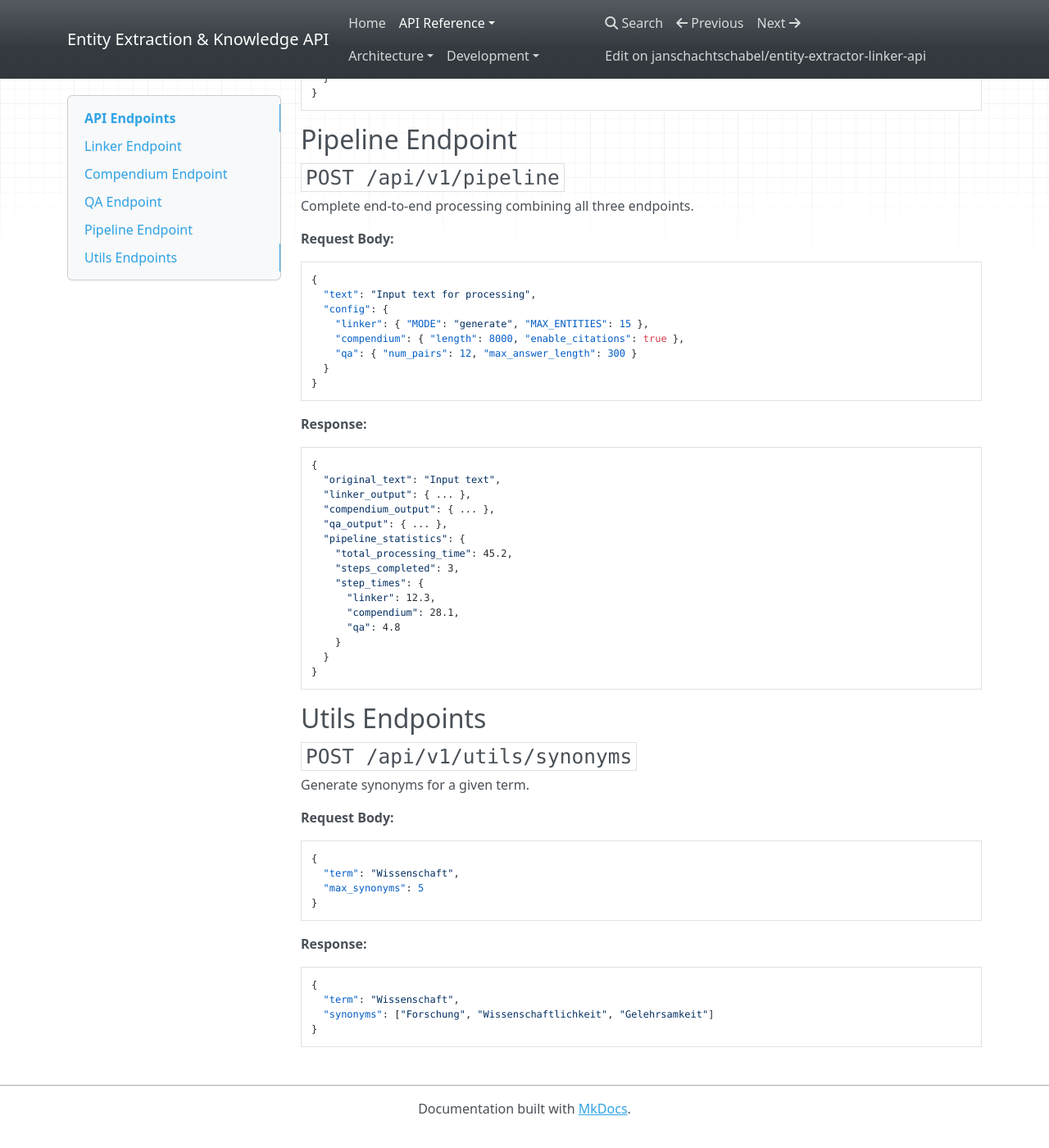
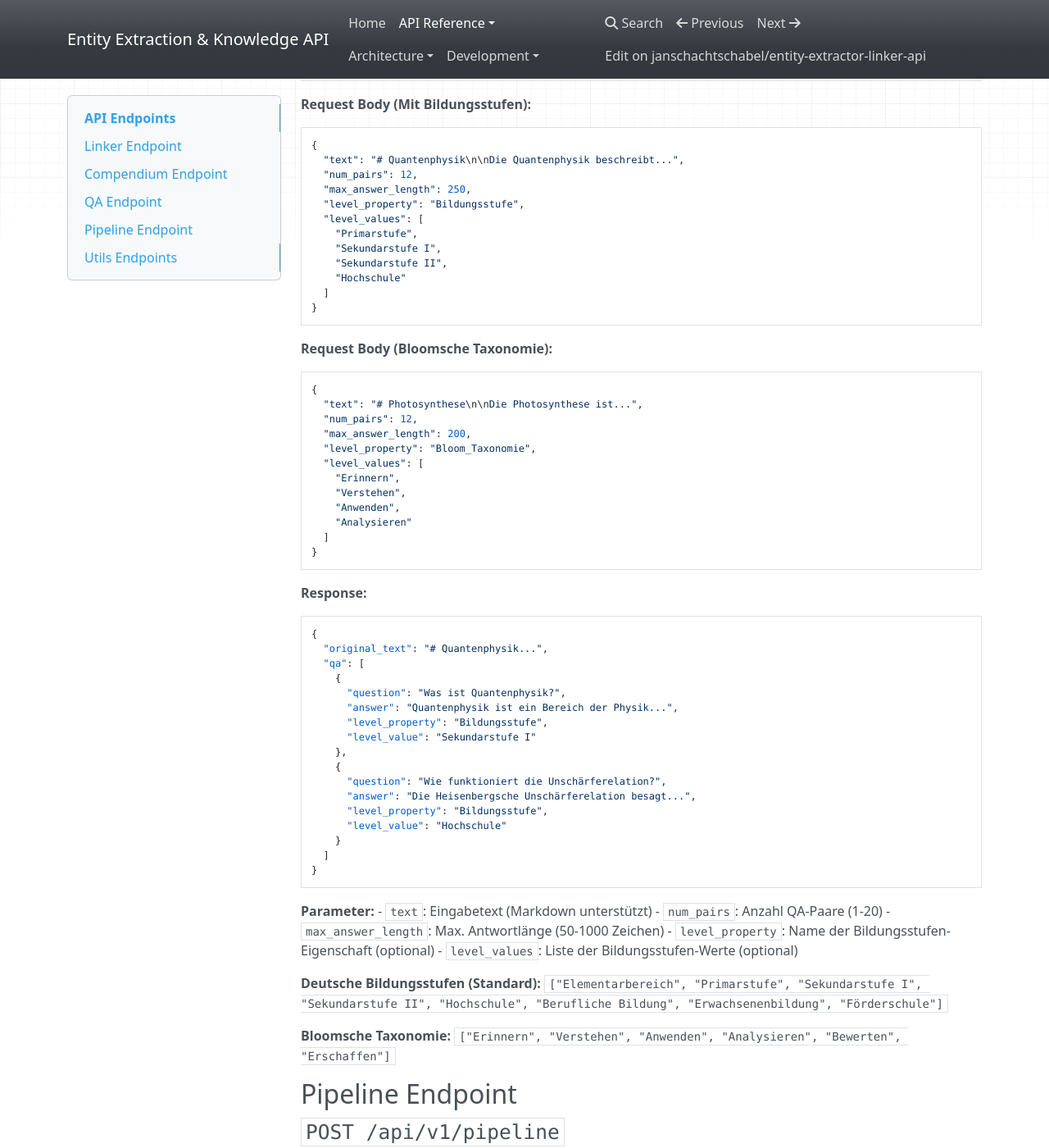
Before and after one commit to janschachtschabel/entity-extractor-linker-api, an MkDocs documentation site: the page built from docs/api/endpoints.md, in a window 1280 px wide and 1400 px high, scrolled down 1581 px. Shown: the whole window at 82% size. Built offline with MkDocs 1.6.1, drawn with Linux system fonts in a browser that asks for light colours; nearby versions of some CDN libraries; some of the changed text lies outside the part shown.

Commit message:
Update der QA Funktion.

````diff
--- a/docker-compose.yml
+++ b/docker-compose.yml
@@ -19,7 +19,7 @@ services:
       - ./cache:/app/cache
     restart: unless-stopped
     healthcheck:
-      test: ["CMD", "curl", "-f", "http://localhost:8000/api/health"]
+      test: ["CMD", "curl", "-f", "http://localhost:8000/health"]
       interval: 30s
       timeout: 10s
       retries: 3
--- a/docs/api/endpoints.md
+++ b/docs/api/endpoints.md
@@ -68,18 +68,82 @@ Generate educational content from entity data.
 
 ### `POST /api/v1/qa`
 
-Generate question-answer pairs from markdown content.
+Generate question-answer pairs from text content, with optional educational level distribution.
 
-**Request Body:**
+**Request Body (Standard):**
 ```json
 {
-  "markdown_content": "# Einstein\n\nAlbert Einstein war...",
-  "config": {
-    "num_pairs": 10,
-    "max_answer_length": 200
-  }
+  "text": "# Einstein\n\nAlbert Einstein war ein deutscher theoretischer Physiker...",
+  "num_pairs": 10,
+  "max_answer_length": 200
 }
 ```
+
+**Request Body (Mit Bildungsstufen):**
+```json
+{
+  "text": "# Quantenphysik\n\nDie Quantenphysik beschreibt...",
+  "num_pairs": 12,
+  "max_answer_length": 250,
+  "level_property": "Bildungsstufe",
+  "level_values": [
+    "Primarstufe",
+    "Sekundarstufe I",
+    "Sekundarstufe II",
+    "Hochschule"
+  ]
+}
+```
+
+**Request Body (Bloomsche Taxonomie):**
+```json
+{
+  "text": "# Photosynthese\n\nDie Photosynthese ist...",
+  "num_pairs": 12,
+  "max_answer_length": 200,
+  "level_property": "Bloom_Taxonomie",
+  "level_values": [
+    "Erinnern",
+    "Verstehen",
+    "Anwenden",
+    "Analysieren"
+  ]
+}
+```
+
+**Response:**
+```json
+{
+  "original_text": "# Quantenphysik...",
+  "qa": [
+    {
+      "question": "Was ist Quantenphysik?",
+      "answer": "Quantenphysik ist ein Bereich der Physik...",
+      "level_property": "Bildungsstufe",
+      "level_value": "Sekundarstufe I"
+    },
+    {
+      "question": "Wie funktioniert die Unschärferelation?",
+      "answer": "Die Heisenbergsche Unschärferelation besagt...",
+      "level_property": "Bildungsstufe",
+      "level_value": "Hochschule"
+    }
+  ]
+}
+```
+
+**Parameter:**
+- `text`: Eingabetext (Markdown unterstützt)
+- `num_pairs`: Anzahl QA-Paare (1-20)
+- `max_answer_length`: Max. Antwortlänge (50-1000 Zeichen)
+- `level_property`: Name der Bildungsstufen-Eigenschaft (optional)
+- `level_values`: Liste der Bildungsstufen-Werte (optional)
+
+**Deutsche Bildungsstufen (Standard):**
+`["Elementarbereich", "Primarstufe", "Sekundarstufe I", "Sekundarstufe II", "Hochschule", "Berufliche Bildung", "Erwachsenenbildung", "Förderschule"]`
+
+**Bloomsche Taxonomie:**
+`["Erinnern", "Verstehen", "Anwenden", "Analysieren", "Bewerten", "Erschaffen"]`
 
 ## Pipeline Endpoint
 
@@ -87,14 +151,57 @@ Generate question-answer pairs from markdown content.
 
 Complete end-to-end processing combining all three endpoints.
 
-**Request Body:**
+**Request Body (Standard):**
 ```json
 {
-  "text": "Input text for processing",
+  "text": "Einstein und die Relativitätstheorie",
   "config": {
-    "linker": { "MODE": "generate", "MAX_ENTITIES": 15 },
-    "compendium": { "length": 8000, "enable_citations": true },
-    "qa": { "num_pairs": 12, "max_answer_length": 300 }
+    "linker": {
+      "MODE": "generate",
+      "MAX_ENTITIES": 15,
+      "EDUCATIONAL_MODE": true
+    },
+    "compendium": {
+      "length": 8000,
+      "enable_citations": true,
+      "educational_mode": true
+    },
+    "qa": {
+      "num_pairs": 12,
+      "max_answer_length": 300
+    }
+  }
+}
+```
+
+**Request Body (Mit Bildungsstufen):**
+```json
+{
+  "text": "Quantencomputing und künstliche Intelligenz",
+  "config": {
+    "linker": {
+      "MODE": "generate",
+      "MAX_ENTITIES": 20,
+      "EDUCATIONAL_MODE": true,
+      "LANGUAGE": "de"
+    },
+    "compendium": {
+      "length": 10000,
+      "enable_citations": true,
+      "educational_mode": true,
+      "language": "de"
+    },
+    "qa": {
+      "num_pairs": 16,
+      "max_answer_length": 300,
+      "level_property": "Bildungsstufe",
+      "level_values": [
+        "Sekundarstufe II",
+        "Hochschule",
+        "Berufliche Bildung",
+        "Erwachsenenbildung"
+      ]
+    }
   }
 }
 ```
@@ -102,17 +209,45 @@ Complete end-to-end processing combining all three endpoints.
 **Response:**
 ```json
 {
-  "original_text": "Input text",
-  "linker_output": { ... },
-  "compendium_output": { ... },
-  "qa_output": { ... },
+  "original_text": "Quantencomputing und künstliche Intelligenz",
+  "linker_output": {
+    "entities": [...],
+    "metadata": {...}
+  },
+  "compendium_output": {
+    "markdown": "# Quantencomputing und KI\n\n...",
+    "metadata": {...}
+  },
+  "qa_output": {
+    "original_text": "...",
+    "qa": [
+      {
+        "question": "Was ist ein Quantencomputer?",
+        "answer": "Ein Quantencomputer nutzt quantenmechanische...",
+        "level_property": "Bildungsstufe",
+        "level_value": "Sekundarstufe II"
+      },
+      {
+        "question": "Wie funktioniert Quantenverschränkung?",
+        "answer": "Quantenverschränkung beschreibt ein Phänomen...",
+        "level_property": "Bildungsstufe",
+        "level_value": "Hochschule"
+      }
+    ]
+  },
   "pipeline_statistics": {
-    "total_processing_time": 45.2,
+    "total_processing_time": 67.4,
     "steps_completed": 3,
-    "step_times": {
-      "linker": 12.3,
-      "compendium": 28.1,
-      "qa": 4.8
+    "processing_times": {
+      "linker": 18.2,
+      "compendium": 41.7,
+      "qa": 7.5
+    },
+    "educational_levels_distribution": {
+      "Sekundarstufe II": 4,
+      "Hochschule": 4,
+      "Berufliche Bildung": 4,
+      "Erwachsenenbildung": 4
     }
   }
 }
--- a/mkdocs.yml
+++ b/mkdocs.yml
@@ -15,6 +15,7 @@ nav:
   - API Reference:
     - Overview: api/overview.md
     - Endpoints: api/endpoints.md
+    - Educational Levels Guide: educational_levels_guide.md
   - Architecture:
     - Overview: architecture/overview.md
   - Development:
````
Also changed, not shown: README.md (+26 -9 lines), docs/api/overview.md (+27 -8 lines), docs/educational_levels_guide.md (added, +247 -0 lines), render.yaml (added, +40 -0 lines), 8 other files.
